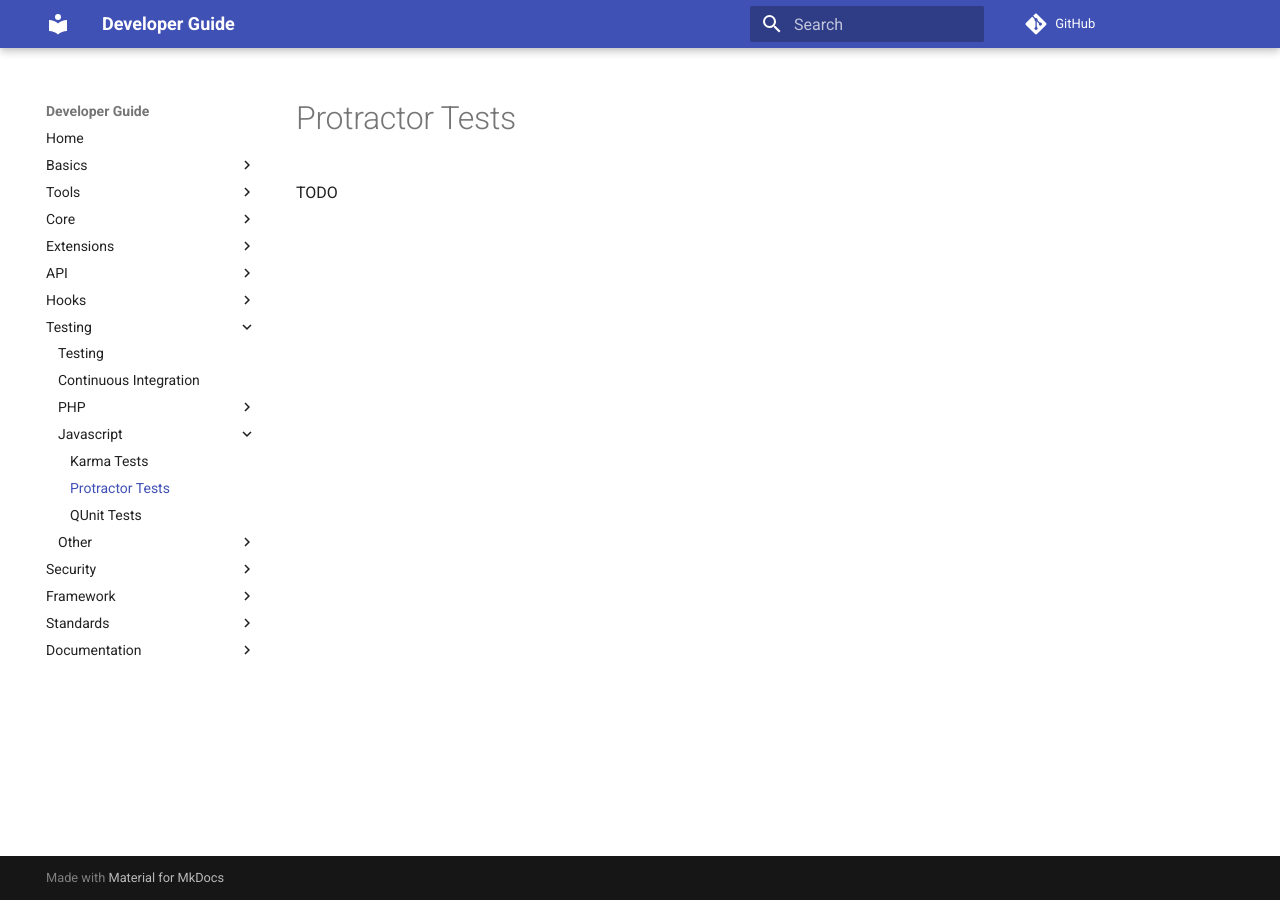
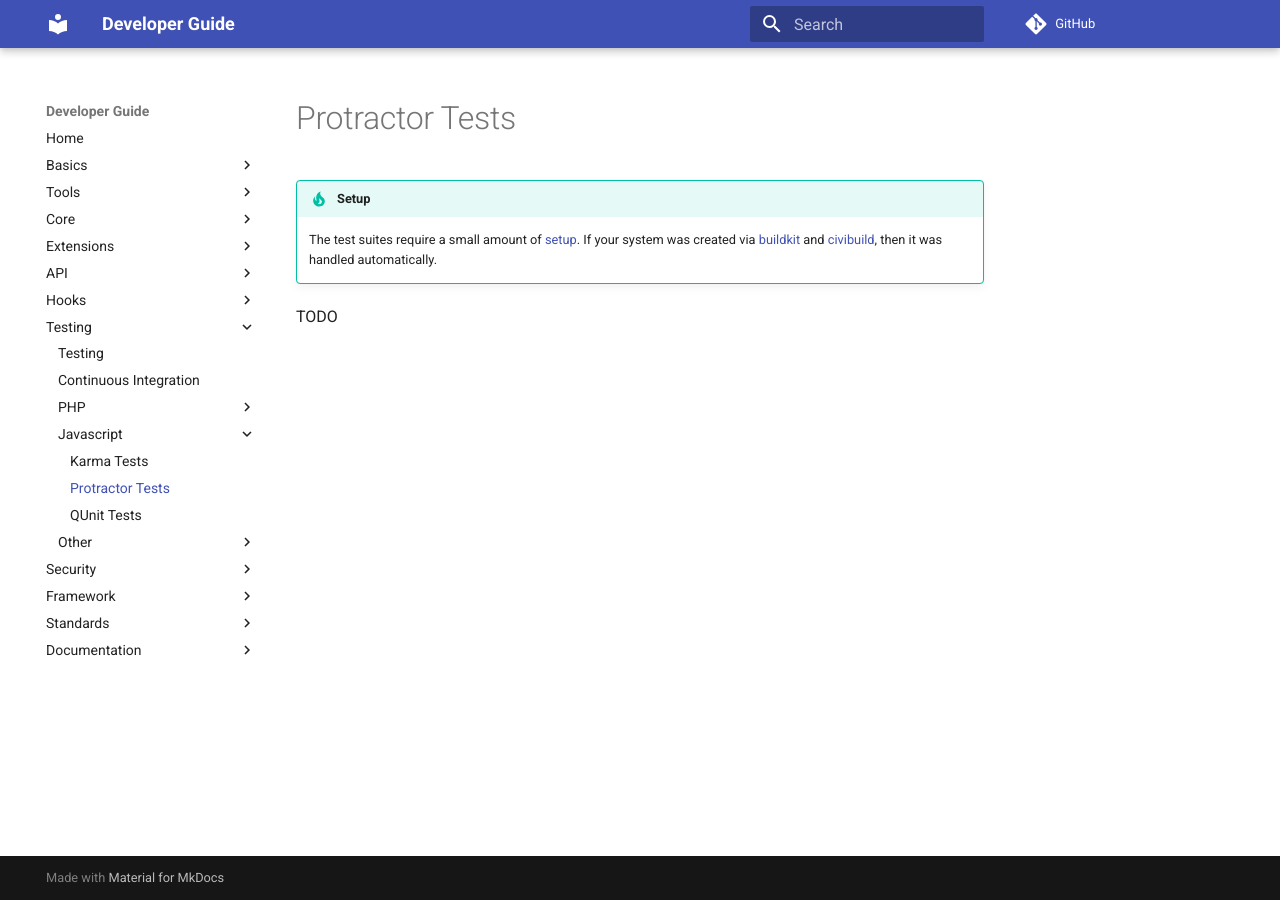
Before and after one commit to civicrm/civicrm-dev-docs, an MkDocs documentation site: the page built from docs/testing/protractor.md, in a window 1280 px wide. Built offline with MkDocs 1.6.1 and Material for MkDocs 9.7.7, drawn with Linux system fonts in a browser that asks for light colours; comment, search, counter and statistics services are not loaded; old or Windows-style settings are respelled for this version of MkDocs.

Commit message:
testing/*.md - Reproduce introductory tip for "Setup"

```diff
--- a/docs/testing/protractor.md
+++ b/docs/testing/protractor.md
@@ -1 +1,6 @@
+!!! tip "Setup"
+
+    The test suites require a small amount of [setup](/testing/index.md#setup).  If your system was created via [buildkit](/tools/buildkit.md) and
+    [civibuild](/tools/civibuild.md), then it was handled automatically.
+
 TODO
```
Also changed, not shown: docs/testing/codeception.md (+5 -0 lines), docs/testing/karma.md (+5 -0 lines), docs/testing/selenium.md (+5 -0 lines).
